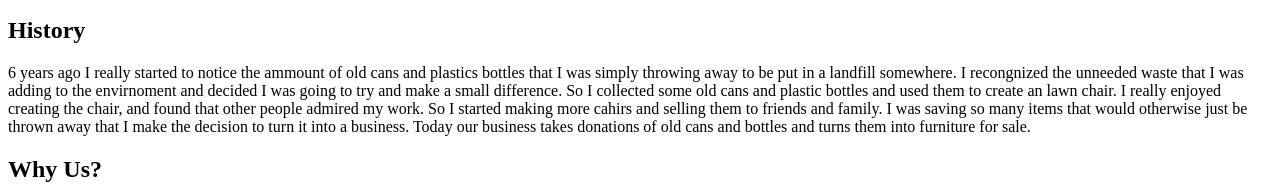
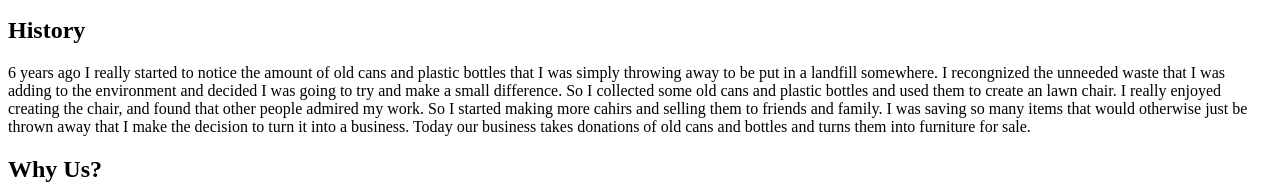
Before and after one commit to Pmalm245/ADMN-410, a plain HTML site: page Index.html in a window 1280 px wide. Shown: the part 575-761 px from the top of the page. Drawn offline with Linux system fonts and the light colour scheme.

Commit message:
Update Index.html

```diff
--- a/Index.html
+++ b/Index.html
@@ -46,8 +46,8 @@ img {
 <div class="column">
   <div class="column">
     <h2>History</h2>
-    <p>6 years ago I really started to notice the ammount of old cans and plastics bottles that I was simply throwing away to be put in a landfill somewhere. I recongnized the unneeded waste that I was adding to the
-			envirnoment and decided I was going to try and make a small difference. So I collected some old cans and plastic bottles and used them to create an lawn chair. I really enjoyed creating the chair,
+    <p>6 years ago I really started to notice the amount of old cans and plastic bottles that I was simply throwing away to be put in a landfill somewhere. I recongnized the unneeded waste that I was adding to the
+			environment and decided I was going to try and make a small difference. So I collected some old cans and plastic bottles and used them to create an lawn chair. I really enjoyed creating the chair,
 			and found that other people admired my work. So I started making more cahirs and selling them to friends and family. I was saving so many items that would otherwise just be thrown away that I
 			make the decision to turn it into a business. Today our business takes donations of old cans and bottles and turns them into furniture for sale.
 </p>
```
